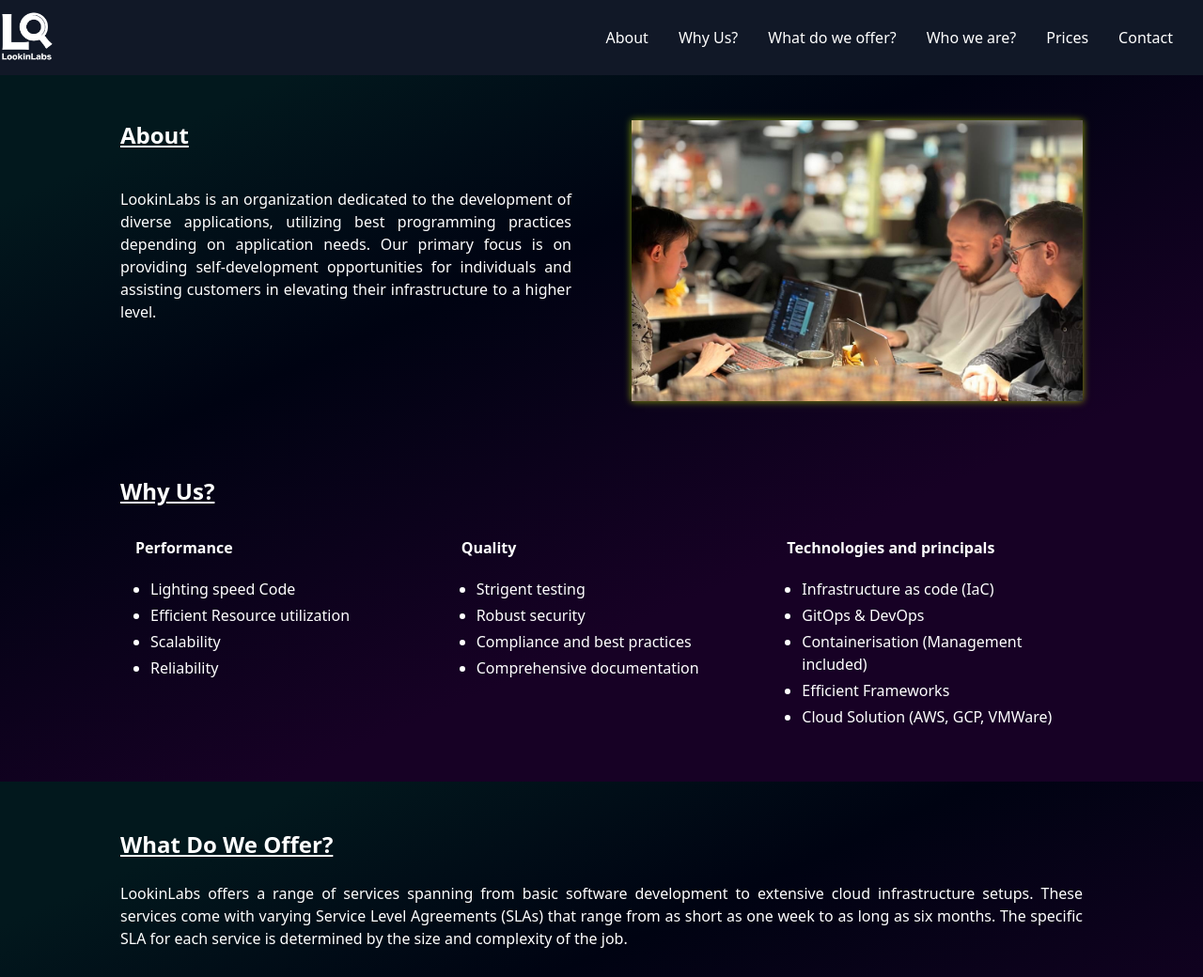
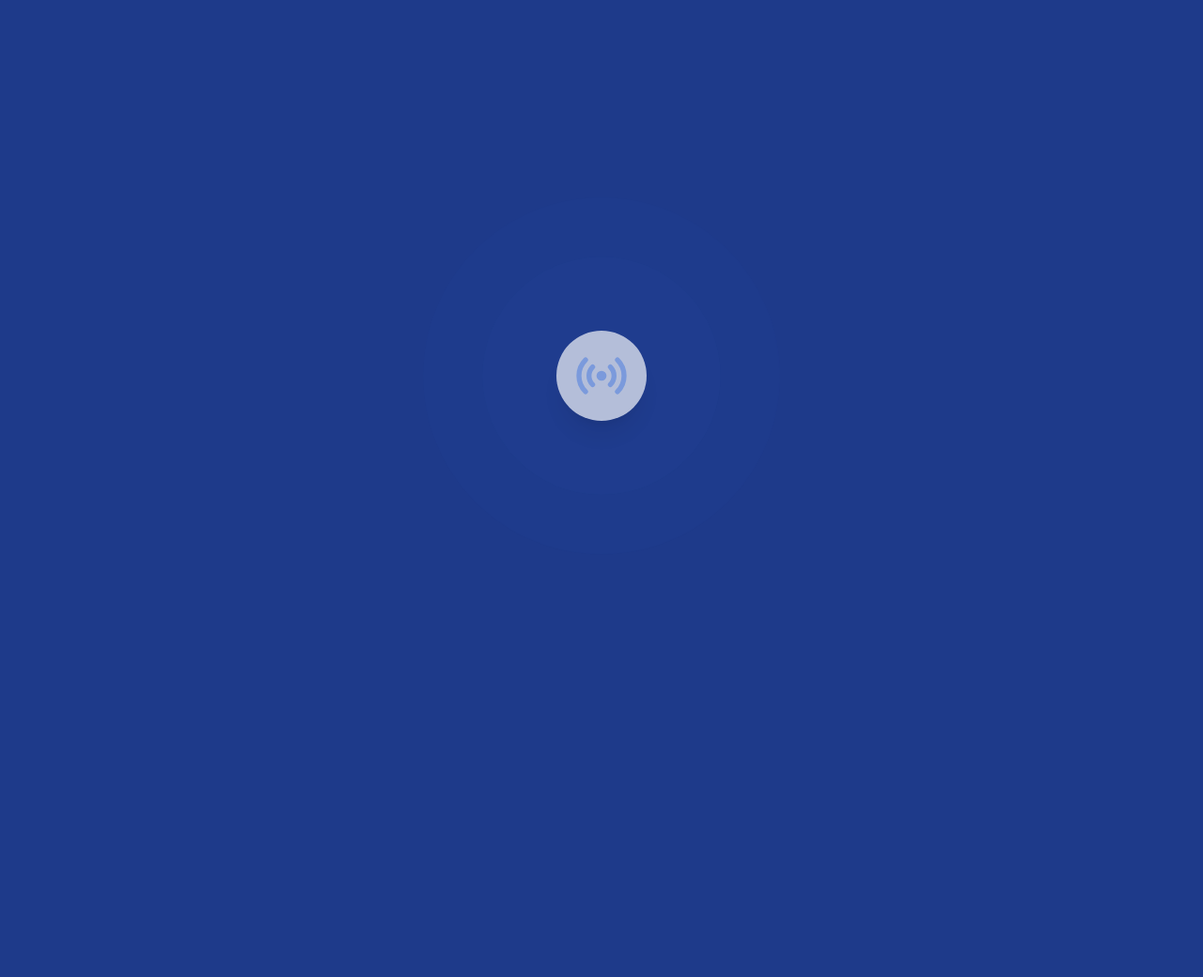
Before and after one commit to LookinLabs/LookinLabs-Web, a PHP site: page / in a window 1280 px wide. Shown: the top 1040 px of the page at 94% size. After the commit the page ends 448 px from the top, so only its background shows below. Run offline with PHP 8.4, Linux system fonts and the light colour scheme; some libraries are stand-ins or nearby versions.

Commit message:
Added loader for the main page

```diff
--- a/index.html
+++ b/index.html
@@ -39,6 +39,16 @@
   </head>
 
   <body class="lookinlabs-body-bg">
+    <section id="Loader" class="bg-blue-900 relative place-items-center grid h-screen w-screen gap-4">
+      <div class="bg-blue-500 w-48 h-48  absolute animate-ping rounded-full delay-5s shadow-xl"></div>
+      <div class="bg-blue-400 w-32 h-32 absolute animate-ping rounded-full shadow-xl"></div>
+      <div class="bg-white w-24 h-24 absolute animate-pulse rounded-full shadow-xl"></div>
+      <svg xmlns="http://www.w3.org/2000/svg" class="text-blue-900 filter mix-blend-overlay h-16 w-16" fill="none"
+        viewBox="0 0 24 24" stroke="currentColor" stroke-width="2">
+        <path stroke-linecap="round" stroke-linejoin="round"
+          d="M5.636 18.364a9 9 0 010-12.728m12.728 0a9 9 0 010 12.728m-9.9-2.829a5 5 0 010-7.07m7.072 0a5 5 0 010 7.07M13 12a1 1 0 11-2 0 1 1 0 012 0z" />
+      </svg>
+    </section>
     <!-- Success Banner -->
     <div id="success-banner" class="mt-24 hidden fixed top-0 left-1/2 w-3/5 mx-auto max-w-7xl bg-green-500 text-white px-6 py-3 justify-between items-center z-50 rounded transform -translate-x-1/2">
       <div>Success! Email was sent.</div>
@@ -55,6 +65,7 @@
       </button>
     </div>
     <header class="relative mx-auto mb-8">
+    <!-- Loader -->
       <div class="container">
         <nav class="fixed top-0 w-full z-50 bg-gray-900 border-gray-200">
           <div class="max-w-screen-xl flex flex-wrap items-center justify-between mx-auto">
--- a/resources/css/main.css
+++ b/resources/css/main.css
@@ -71,3 +71,21 @@
   z-index: 2;
   pointer-events: none;
 }
+
+/* Loader */
+#Loader {
+  position: fixed;
+  top: 0;
+  left: 0;
+  width: 100%;
+  height: 100%;
+  z-index: 9999; /* High z-index to ensure it's on top of all other content */
+}
+
+#Loader.hide-loader {
+  display: none;
+}
+
+header.loader-active {
+  display: none;
+}
```
Also changed, not shown: resources/js/index.js (+17 -0 lines).
